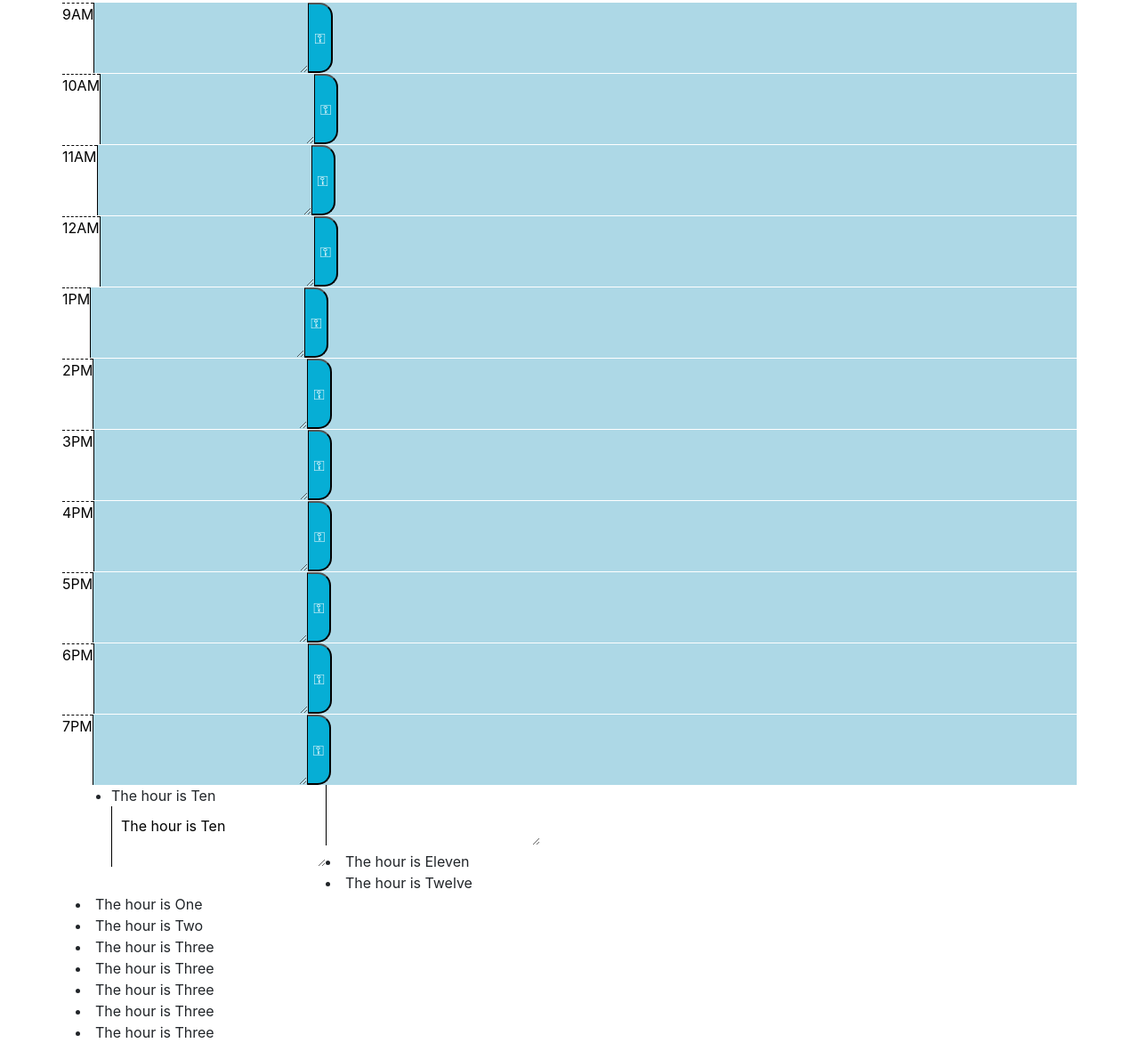
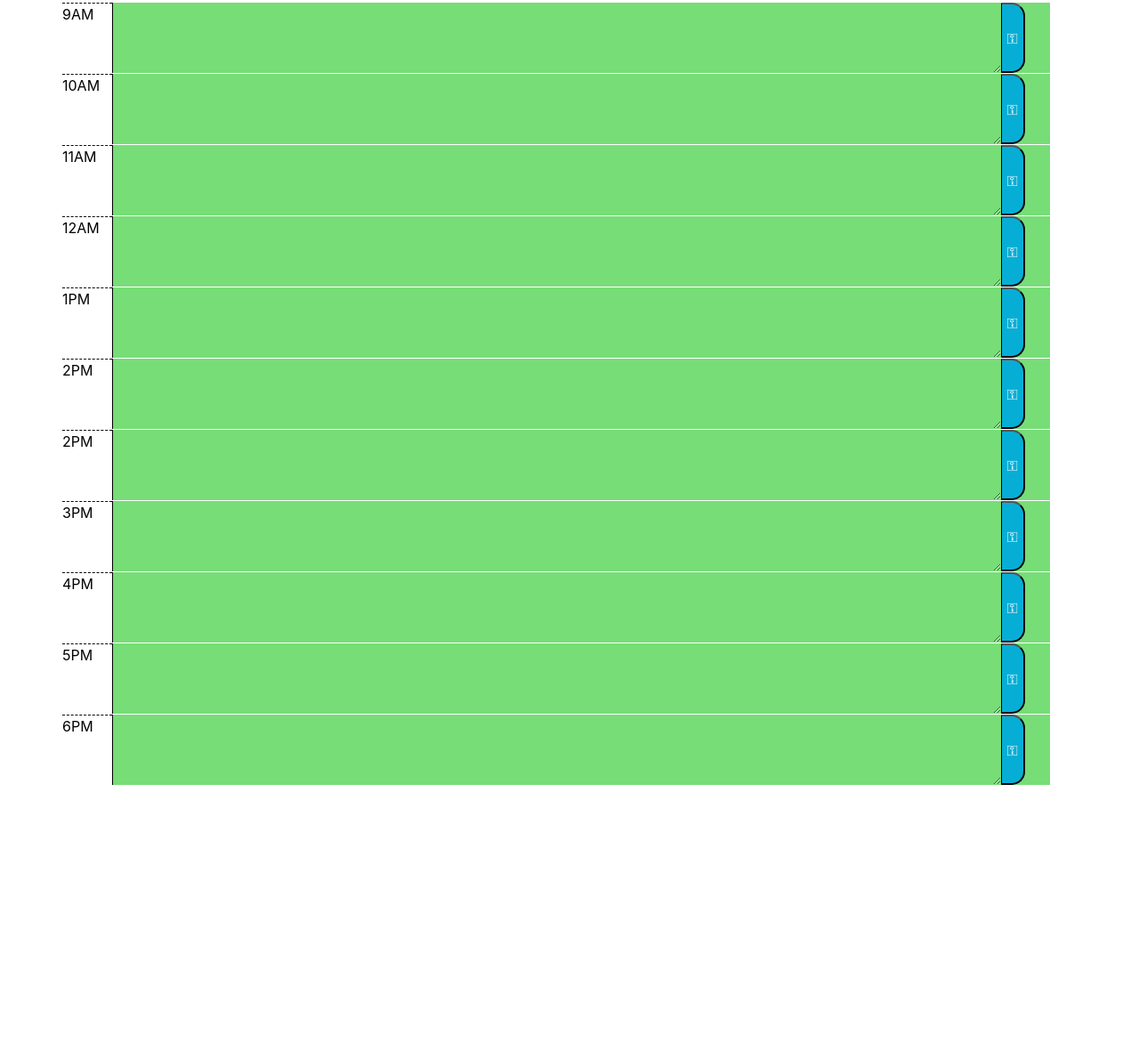
Before and after one commit to DomoMyles/Schedualee-main, a plain HTML site: page Schedualee-main/index.html in a window 1280 px wide. Shown: the part 354-1526 px from the top of the page at 89% size. After the commit the page ends 1236 px from the top, so only its background shows below. Drawn offline with nearby package versions, Linux system fonts and the light colour scheme.

Commit message:
Finishing Update

```diff
--- a/Schedualee-main/assets/css/style.css
+++ b/Schedualee-main/assets/css/style.css
@@ -35,20 +35,17 @@ textarea{
   border-radius: 15px;
 }
 
-.li {
-  padding: 10px
-  backgroundcolor: lightgrey;
-}
-
 .row {
   white-space: pre-wrap;
   height: 80px;
-  border-top: 1px solid white;;
+  border-top: 1px solid white;
+  width: 100%;
 }
 
 .hour {
   background-color: #ffffff;
   color: #000000;
+  width: 5%;
   border-top: 1px dashed #000000;
 }
 
@@ -80,7 +77,6 @@ textarea{
   transition: all .3s ease-in-out;
 }
 
-.nextTo{
-  float: Left;
-
+.widen{
+  width: 90%;
 }
--- a/Schedualee-main/assets/js/script.js
+++ b/Schedualee-main/assets/js/script.js
@@ -4,6 +4,7 @@ var date = today.getFullYear() + '-' + (today.getMonth() + 1) + '-' + today.getD
 var time = today.getHours()
 console.log(time)
 
+//set the screen to display the day of the week
 const weekday = ["Sunday", "Monday", "Tuesday", "Wednesday", "Thursday", "Friday", "Saturday"];
 const d = new Date();
 let day = weekday[d.getDay()];
@@ -16,23 +17,22 @@ for (let i = 9; i < 18; i++) {
     var place = document.getElementById(i),
         child = place.children[1]
         child.textContent = word
-    console.log(word);
 }
 
 
 //set button clicked
     let result = document.querySelector('button');
     document.addEventListener('click', (e) => {
-        var element = e.target.parentElement.id;
-        var getFrom = document.getElementById(element);
+        let element = e.target;
+        if(element.tagName == "BUTTON"){
+
+        var path = e.target.parentElement.id;
+        var getFrom = document.getElementById(path);
         var child = getFrom.children[1];
         var words = child.value;
-        window.localStorage.setItem(element, words)
-        var result = window.localStorage.getItem(element)
-        console.log(result)
-        console.log(child)
-        console.log(element)
-    });
+        window.localStorage.setItem(path, words)
+        var result = window.localStorage.getItem(path)
+    }});
 
 
 
@@ -48,7 +48,7 @@ if (time == 9) {
 
 if (time < 9) {
     var nine = document.getElementById("9")
-    nine.style.backgroundColor = "lightblue"
+    nine.classList.add('future')
 }
 
 if (time > 9) {
@@ -64,7 +64,7 @@ if (time == 10) {
 
 if (time < 10) {
     var ten = document.getElementById("10")
-    ten.style.backgroundColor = "lightblue"
+    ten.classList.add('future')
 }
 
 if (time > 10) {
@@ -81,7 +81,7 @@ if (time == 11) {
 
 if (time < 11) {
     var eleven = document.getElementById("11")
-    eleven.style.backgroundColor = "lightblue"
+    eleven.classList.add('future')
 }
 
 if (time > 11) {
@@ -98,7 +98,7 @@ if (time == 12) {
 
 if (time < 12) {
     var twelve = document.getElementById("12")
-    twelve.style.backgroundColor = "lightblue"
+    twelve.classList.add('future')
 }
 
 if (time > 12) {
@@ -115,7 +115,7 @@ if (time == 13) {
 
 if (time < 13) {
     var one = document.getElementById("13")
-    one.style.backgroundColor = "lightblue"
+    one.classList.add('future')
 }
 
 if (time > 13) {
@@ -131,7 +131,7 @@ if (time == 14) {
 
 if (time < 14) {
     var two = document.getElementById("14")
-    two.style.backgroundColor = "lightblue"
+    two.classList.add('future')
 }
 
 if (time > 14) {
@@ -147,7 +147,7 @@ if (time == 15) {
 
 if (time < 15) {
     var three = document.getElementById("15")
-    three.style.backgroundColor = "lightblue"
+    three.classList.add('future')
 }
 
 if (time > 15) {
@@ -164,7 +164,7 @@ if (time == 16) {
 
 if (time < 16) {
     var four = document.getElementById("16")
-    four.style.backgroundColor = "lightblue"
+    four.classList.add('future')
 }
 
 if (time > 16) {
@@ -182,7 +182,7 @@ if (time == 17) {
 
 if (time < 17) {
     var five = document.getElementById("17")
-    five.style.backgroundColor = "lightblue"
+    five.classList.add('future')
 }
 
 if (time > 17) {
@@ -198,7 +198,7 @@ if (time == 18) {
 
 if (time < 18) {
     var six = document.getElementById("18")
-    six.style.backgroundColor = "lightblue"
+    six.classList.add('future')
 }
 
 if (time > 18) {
@@ -215,28 +215,10 @@ if (time == 19) {
 
 if (time < 19) {
     var seven = document.getElementById("19")
-    seven.style.backgroundColor = "lightblue"
+    seven.classList.add('future')
 }
 
 if (time > 19) {
     var seven = document.getElementById("19")
     seven.style.backgroundColor = "grey"
 }
-
-if (time == 13) {
-    console.log(today)
-    console.log("Whaterman")
-}
-if (time == 14) {
-    console.log(today)
-    console.log("Whaterman")
-}
-
-if (time == 15) {
-    console.log(today)
-    console.log("Whaterman")
-}
-
-function resefdt() {
-    document.getElementsByClassName('pixel').style.backgroundColor = "white";
-}
--- a/Schedualee-main/index.html
+++ b/Schedualee-main/index.html
@@ -19,102 +19,76 @@
     <p class="lead">A simple calendar app for scheduling your work day</p>
     <p id="currentDay" class="lead"></p>
   </header>
+
+  <!--set area for schedual-->
   <div class="container">
 
-      <section id = "9" class = "row">
-        <div class = "hour">9AM</div>
-        <textarea id = "nine" class = textarea></textarea>
-        <button id = "9"  class = "saveBtn">&#9919</button>
+    <section id="9" class="row">
+      <div class="hour">9AM</div>
+      <textarea class="widen"></textarea>
+      <button class="saveBtn">&#9919</button>
     </section>
 
-      <section id = "10" class = "row">
-        <div class = "hour">10AM</div>
-        <textarea class = "textarea"></textarea>
-        <button id = "10"  class = "saveBtn">&#9919</button>
+    <section id="10" class="row">
+      <div class="hour">10AM</div>
+      <textarea class="widen"></textarea>
+      <button class="saveBtn">&#9919</button>
     </section>
 
-      <section id = "11" class = "row">
-        <div class = "hour">11AM</div>
-        <textarea class = "textarea"></textarea>
-        <button id = "11" onclick = "save11()" class = "saveBtn">&#9919</button>
+    <section id="11" class="row">
+      <div class="hour">11AM</div>
+      <textarea class="widen"></textarea>
+      <button class="saveBtn">&#9919</button>
     </section>
 
-      <section id = "12" class = "row">
-        <div class = "hour">12AM</div>
-        <textarea class = "textarea"></textarea>
-        <button id = "12" onclick = "save12()" class = "saveBtn">&#9919</button>
+    <section id="12" class="row">
+      <div class="hour">12AM</div>
+      <textarea class="widen"></textarea>
+      <button class="saveBtn">&#9919</button>
     </section>
 
-      <section id = "13" class = "row">
-        <div class = "hour">1PM</div>
-        <textarea class = "textarea"></textarea>
-        <button id = "13" onclick = "save13()" class = "saveBtn">&#9919</button>
+    <section id="13" class="row">
+      <div class="hour">1PM</div>
+      <textarea class="widen"></textarea>
+      <button class="saveBtn">&#9919</button>
     </section>
 
-      <section id = "14" class = "row">
-        <div class = "hour">2PM</div>
-        <textarea class = "textarea"></textarea>
-        <button id = "14" onclick = "save14()" class = "saveBtn">&#9919</button>
+    <section id="14" class="row">
+      <div class="hour">2PM</div>
+      <textarea class="widen"></textarea>
+      <button class="saveBtn">&#9919</button>
     </section>
 
-      <section id = "15" class = "row">
-        <div class = "hour">3PM</div>
-        <textarea class = "textarea"></textarea>
-        <button id = "15" onclick = "save15()" class = "saveBtn">&#9919</button>
+    <section id="15" class="row">
+      <div class="hour">2PM</div>
+      <textarea class="widen"></textarea>
+      <button class="saveBtn">&#9919</button>
     </section>
 
-      <section id = "16" class = "row">
-        <div class = "hour">4PM</div>
-        <textarea class = "textarea"></textarea>
-
-        <button id = "16" onclick = "save16()" class = "saveBtn">&#9919</button>
+    <section id="16" class="row">
+      <div class="hour">3PM</div>
+      <textarea class="widen"></textarea>
+      <button class="saveBtn">&#9919</button>
     </section>
 
-      <section id = "17" class = "row">
-        <div class = "hour">5PM</div>
-        <textarea class = "textarea"></textarea>
-
-        <button id = "17" onclick = "save17()" class = "saveBtn">&#9919</button>
+    <section id="17" class="row">
+      <div class="hour">4PM</div>
+      <textarea class="widen"></textarea>
+      <button class="saveBtn">&#9919</button>
     </section>
 
-      <section id = "18" class = "row">
-        <div class = "hour">6PM</div>
-        <textarea class = "textarea"></textarea>
-
-        <button id = "18" onclick = "save18()" class = "saveBtn">&#9919</button>
+    <section id="18" class="row">
+      <div class="hour">5PM</div>
+      <textarea class="widen"></textarea>
+      <button class="saveBtn">&#9919</button>
     </section>
 
-      <section id = "19" class = "row">
-        <div class = "hour">7PM</div>
-        <textarea class = "textarea"></textarea>
-        <button id = "19" onclick = "save19()" class = "saveBtn">&#9919</button>
+    <section id="19" class="row">
+      <div class="hour">6PM</div>
+      <textarea class="widen"></textarea>
+      <button class="saveBtn">&#9919</button>
     </section>
 
-
-
-      <textarea></textarea>
-      <ul class="nextTo">
-        <li id="ten" class="">The hour is Ten</li>
-        <textarea id="ten" class="">The hour is Ten</textarea>
-      </ul>
-
-      <li id="eleven" class="">The hour is Eleven</li>
-
-      <li id="twelve" class="">The hour is Twelve</li>
-
-      <li id="one" class="">The hour is One</li>
-
-      <li id="two" class="">The hour is Two</li>
-
-      <li id="three" class="">The hour is Three</li>
-
-      <li id="four" class="">The hour is Three</li>
-
-      <li id="five" class="">The hour is Three</li>
-
-      <li id="six" class="">The hour is Three</li>
-
-      <li id="seven" class="">The hour is Three</li>
   </div>
   <script src="https://code.jquery.com/jquery-3.4.1.min.js"></script>
   <script src="https://cdnjs.cloudflare.com/ajax/libs/moment.js/2.24.0/moment.min.js"></script>
```
Lines whose indentation alone changed are shown as unchanged.
